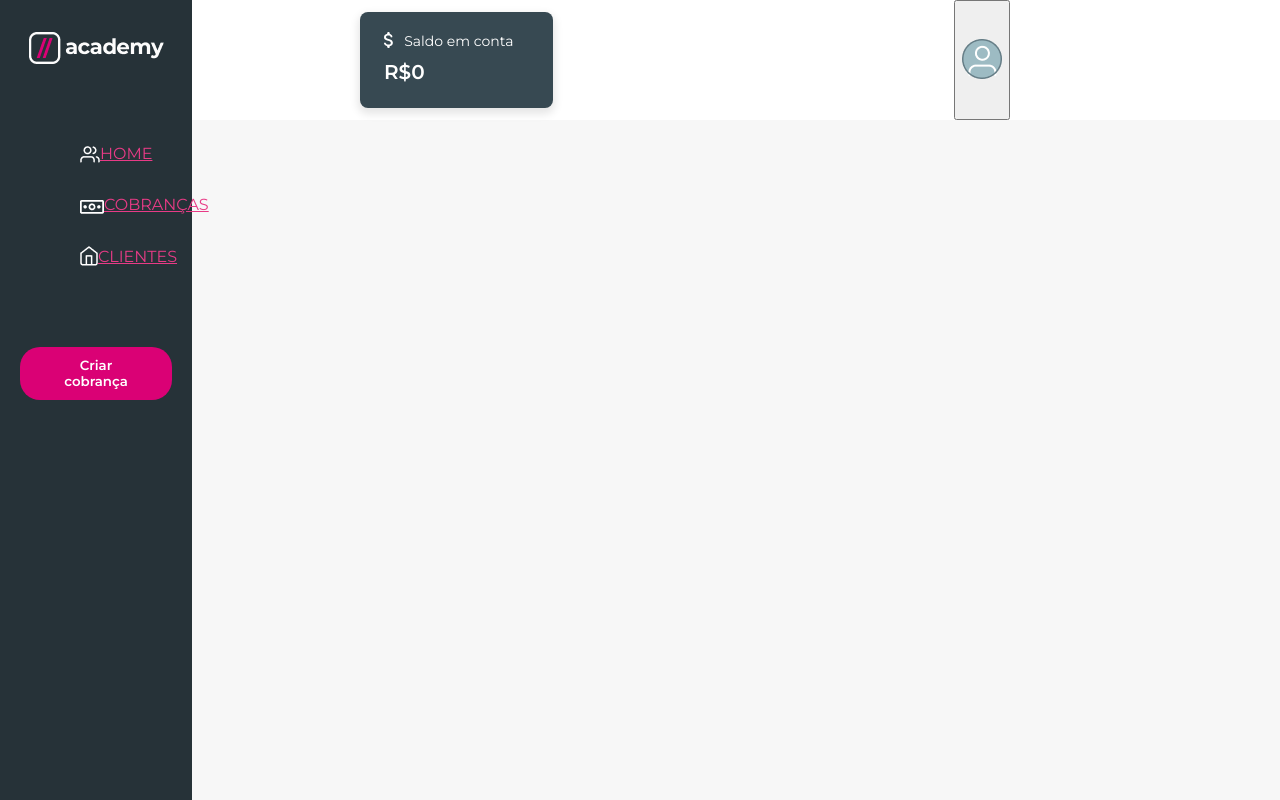
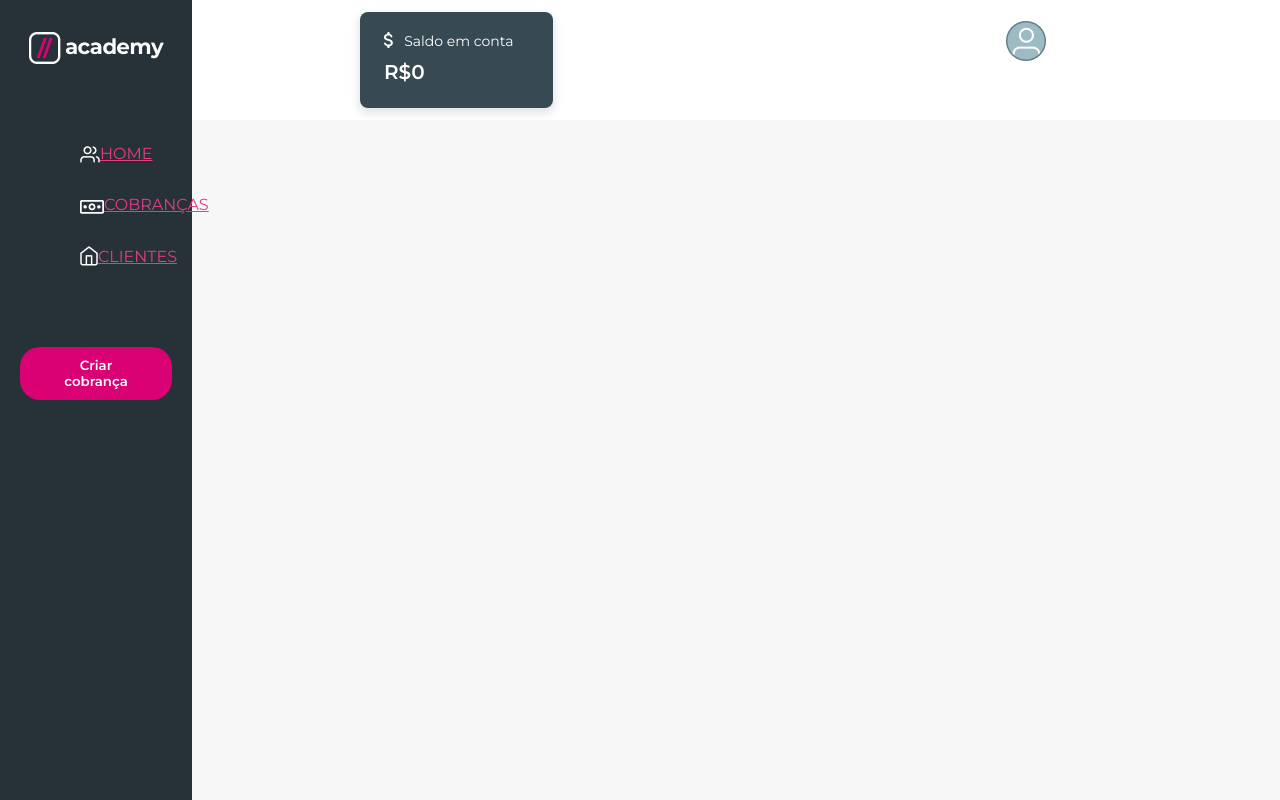
Before and after one commit to buxexalg/desafio-modulo4-frontend, a React (Create React App) app: page /home in a window 1280 px wide. Built offline with nearby package versions, Linux system fonts and the light colour scheme.

Commit message:
Refatoração: Retirada do props

```diff
--- a/src/components/iconeUsuario/iconeUsuario.jsx
+++ b/src/components/iconeUsuario/iconeUsuario.jsx
@@ -6,15 +6,15 @@ import iconePerfil from '../../assets/images/iconePerfil.png';
 
 import { BotaoDeslogar } from '../botaoDeslogar/botaoDeslogar';
 
-export function IconeUsuario(props) {
+export function IconeUsuario() {
 	const [deslogar, setDeslogar] = React.useState(false);
 	return (
-		<>
+		<div className="user">
 			<button onClick={() => setDeslogar(!deslogar)}>
 				<img src={iconePerfil} alt="Foto de perfil do usuário" />
 			</button>
 
 			{deslogar && <BotaoDeslogar />}
-		</>
+		</div>
 	);
 }
```
